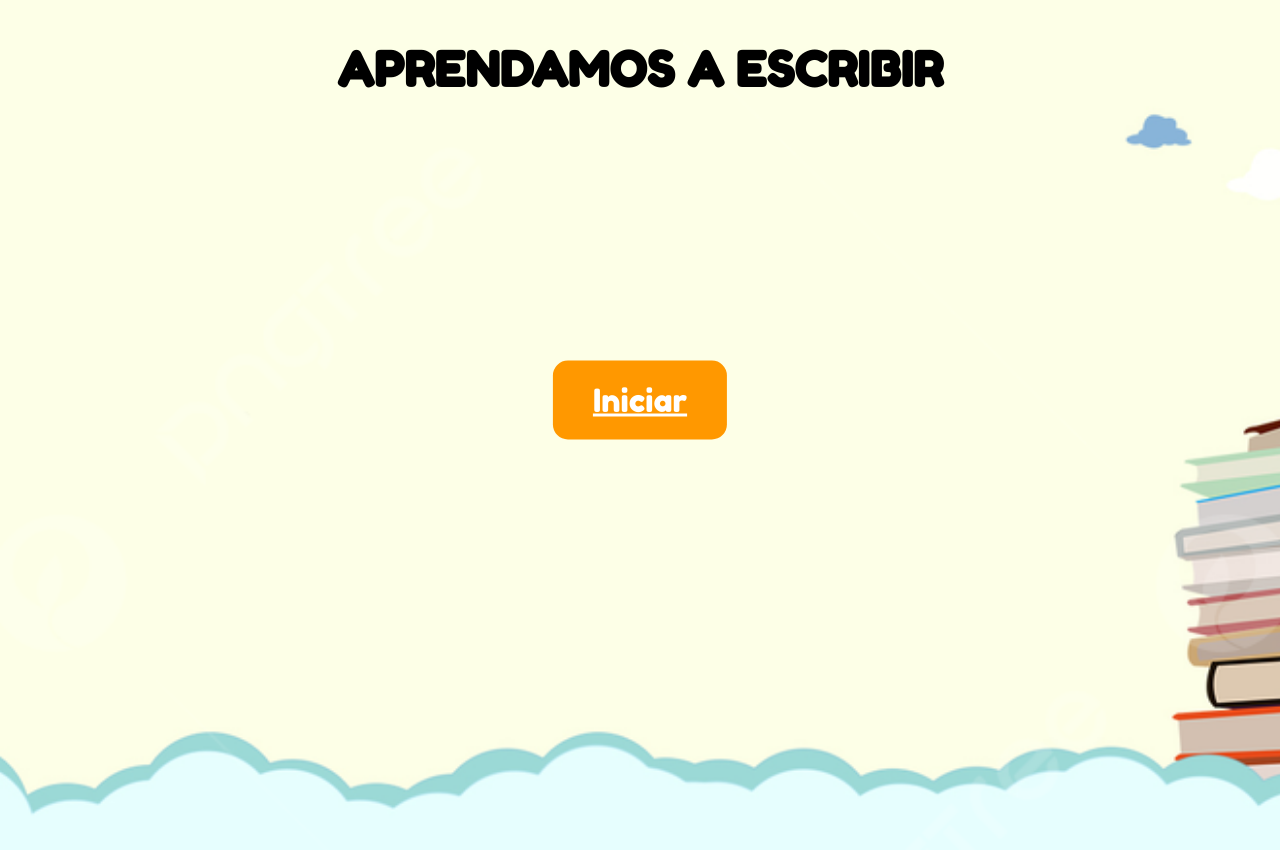
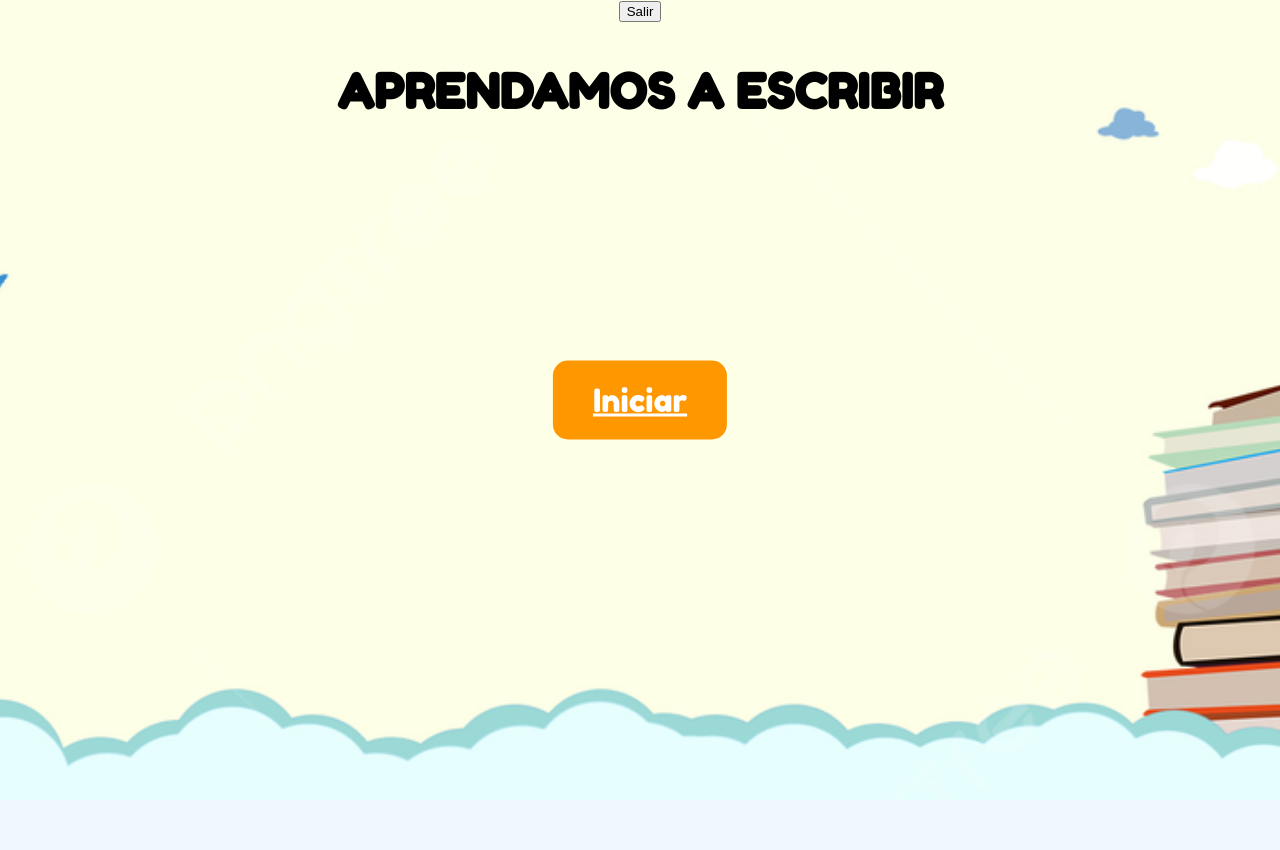
Before and after one commit to JuegosInnovention/juegolecturainn, a plain HTML site: page escritura/escritura.html in a window 1280 px wide. After the commit the page ends 800 px from the top, so only its background shows below. Drawn offline with Linux system fonts and the light colour scheme.

Commit message:
Update escritura.html

```diff
--- a/escritura/escritura.html
+++ b/escritura/escritura.html
@@ -8,6 +8,7 @@
     <link href="https://fonts.googleapis.com/css2?family=Fredoka+One&display=swap" rel="stylesheet">
 </head>
 <body>
+    <button class="boton-salir" onclick="window.history.back()">Salir</button>
     <div id="inicio">
         <h1 id="titulo">APRENDAMOS A ESCRIBIR</h1>
         <a href="juego_escritura.html" id="btnIniciar">Iniciar</a>
```
